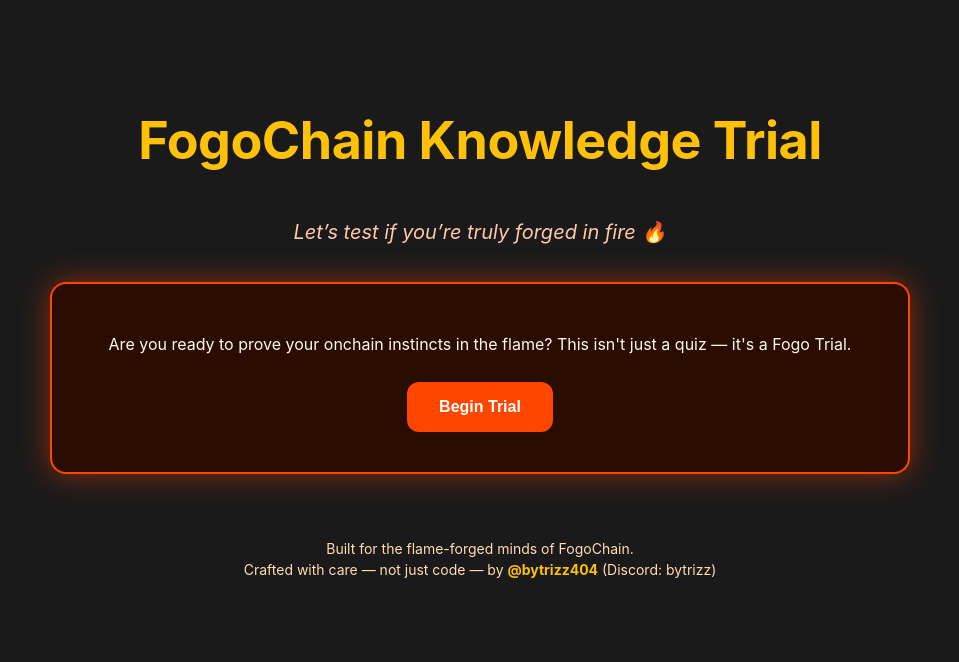
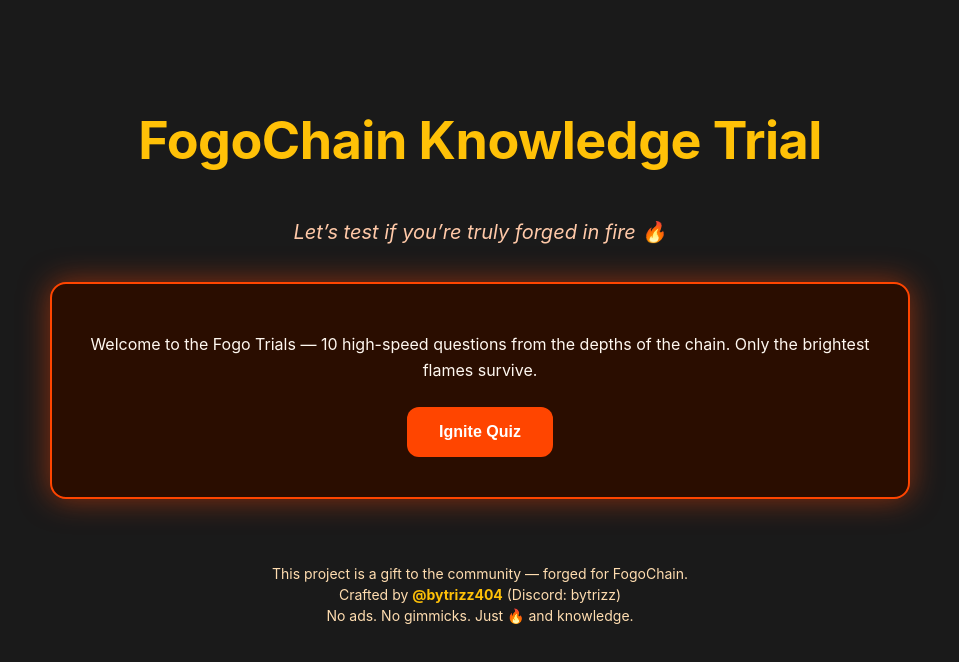
Before and after one commit to solotoxicxd/fogochain-quiz, a React (Create React App) app: page / in a window 1280 px wide. Shown: the top 662 px of the page, without its empty margins (160-1119 px from the left). Built offline with nearby package versions, Linux system fonts and the light colour scheme.

Commit message:
Update App.jsx

```diff
--- a/src/App.jsx
+++ b/src/App.jsx
@@ -10,16 +10,19 @@ function App() {
   const [score, setScore] = useState(0);
   const [showPopup, setShowPopup] = useState(false);
   const [timeLeft, setTimeLeft] = useState(5);
+  const [loading, setLoading] = useState(false);
 
   useEffect(() => {
     if (!quizStarted || showPopup) return;
     if (timeLeft <= 0) handleAnswer(null);
 
-    const timer = setInterval(() => setTimeLeft(t => t - 1), 1000);
+    const timer = setInterval(() => setTimeLeft((t) => t - 1), 1000);
     return () => clearInterval(timer);
   }, [timeLeft, currentQ, quizStarted, showPopup]);
 
   const startQuiz = () => {
+    setLoading(true);
+    setTimeout(() => {
       const randomSet = [...questions].sort(() => 0.5 - Math.random()).slice(0, 10);
       setQuizSet(randomSet);
       setQuizStarted(true);
@@ -27,11 +30,12 @@ function App() {
       setScore(0);
       setTimeLeft(5);
       setShowPopup(false);
+      setLoading(false);
+    }, 1500);
   };
 
   const handleAnswer = (option) => {
     if (option === quizSet[currentQ].answer) setScore(score + 1);
-
     if (currentQ === quizSet.length - 1) {
       setShowPopup(true);
     } else {
@@ -49,13 +53,20 @@ function App() {
       <h1 className="quiz-title">FogoChain Knowledge Trial</h1>
       <p className="subtitle">Let’s test if you’re truly forged in fire 🔥</p>
 
-      {!quizStarted ? (
+      {loading ? (
         <div className="start-screen">
-          <p>Are you ready to prove your onchain instincts in the flame? This isn't just a quiz — it's a Fogo Trial.</p>
-          <button className="start-btn" onClick={startQuiz}>Begin Trial</button>
+          <p className="subtitle">🔥 Warming up your Trial... 🔥</p>
+        </div>
+      ) : !quizStarted ? (
+        <div className="start-screen">
+          <p>
+            Welcome to the Fogo Trials — 10 high-speed questions from the depths of the chain.
+            Only the brightest flames survive.
+          </p>
+          <button className="start-btn" onClick={startQuiz}>Ignite Quiz</button>
         </div>
       ) : !showPopup ? (
-        <div className="quiz-box">
+        <div className="quiz-box fade-in">
           <h2>{quizSet[currentQ].question}</h2>
           <div className="options-grid">
             {quizSet[currentQ].options.map((opt, idx) => (
@@ -73,8 +84,9 @@ function App() {
       )}
 
       <footer className="footer">
-        Built for the flame-forged minds of FogoChain.<br />
-        Crafted with care — not just code — by <a href="https://x.com/bytrizz404" target="_blank" rel="noopener noreferrer">@bytrizz404</a> (Discord: bytrizz)
+        This project is a gift to the community — forged for FogoChain.<br />
+        Crafted by <a href="https://x.com/bytrizz404" target="_blank" rel="noopener noreferrer">@bytrizz404</a> (Discord: bytrizz)<br />
+        No ads. No gimmicks. Just 🔥 and knowledge.
       </footer>
     </div>
   );
```
Lines whose indentation alone changed are shown as unchanged.
